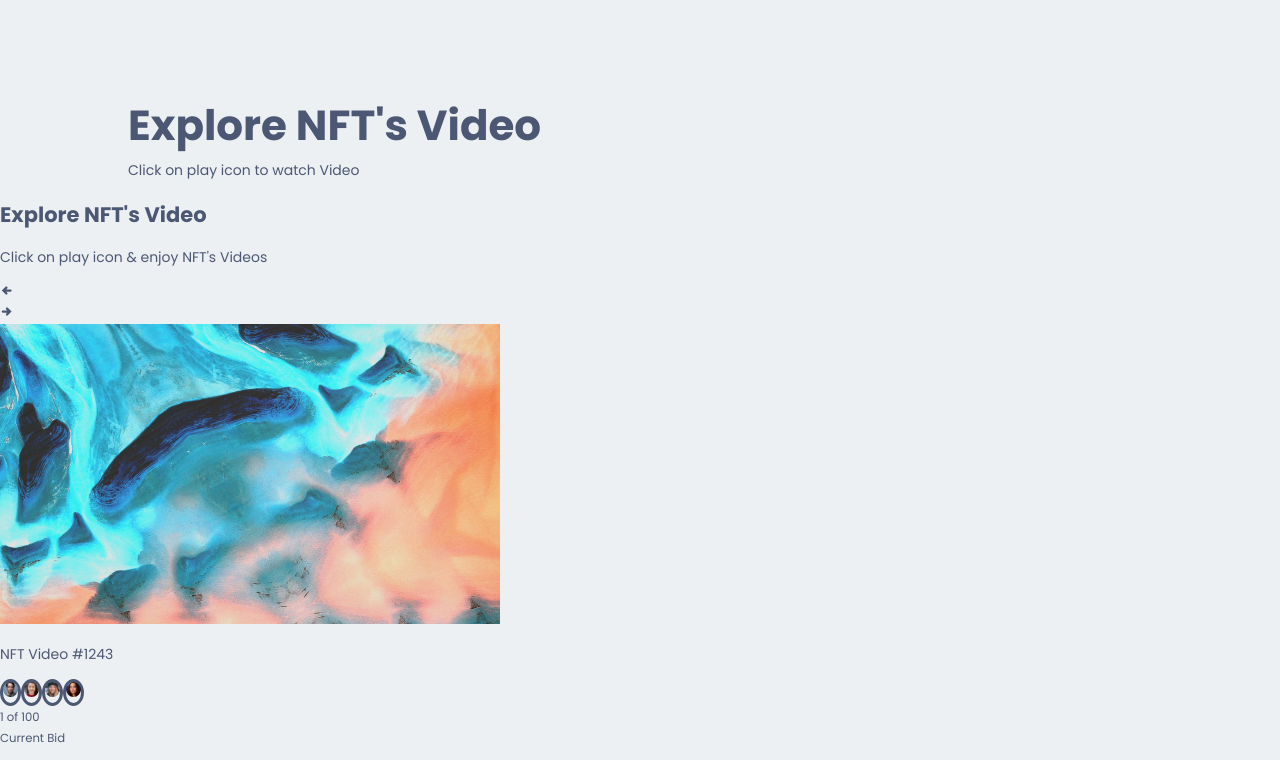
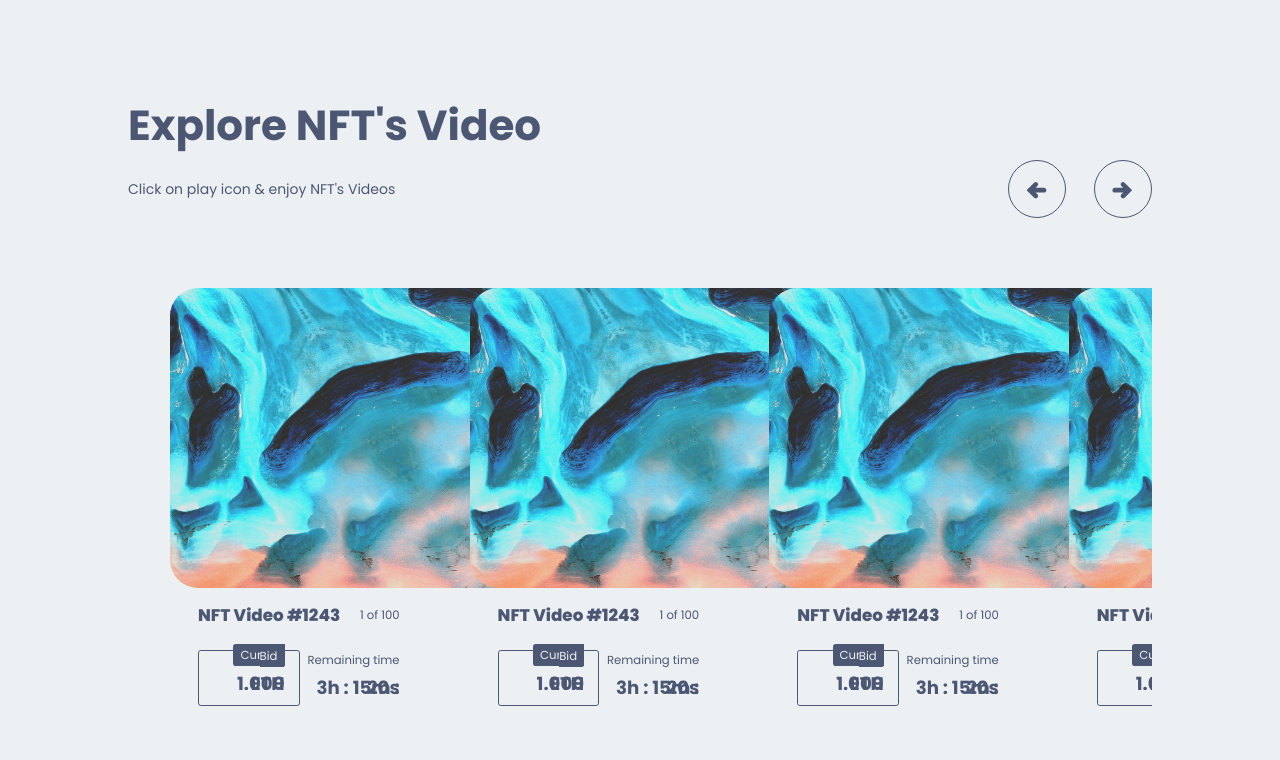
Before and after one commit to Jagadeesh487/nft_marketPlace, a Next.js app in the folder frontEnds/my-app/: page / in a window 1280 px wide. Shown: the part 4700-5460 px from the top of the page. Built offline with nearby package versions, Linux system fonts and the light colour scheme.

Commit message:
added jsx and css to brand component

```diff
--- a/frontEnds/my-app/components/Brand/Brand.jsx
+++ b/frontEnds/my-app/components/Brand/Brand.jsx
@@ -1,8 +1,28 @@
 import React from 'react'
+import Image from "next/image";
+
+import Style from "./Brand.module.css"
+import images from "../../img"
+import { Button } from '../../components/components_index';
 
 const Brand = () => {
   return (
-    <div>Brand</div>
+    <div className={Style.Brand}>
+      <div className = {Style.Brand_box}>
+        <div className = {Style.Brand_box_left}>
+          <Image src={images.logo} alt = "brand logo" width = {100} height = {50}/>
+          <h1>Earn free crypto with Cidcrypt</h1>
+          <p>A creative agency that lead and inspire.</p>
+          <div className = {Style.Brand_box_left_btn}>
+            <Button btnName="Create" handleClick={()=>{}}/>
+            <Button btnName="Discover" handleClick={()=>{}}/>
+          </div>
+        </div>
+        <div className={Style.Brand_box_right}>
+          <Image src={images.eran} alt="brand logo" width={800} height={600}/>
+        </div>
+      </div>
+    </div>
   )
 }
 
--- a/frontEnds/my-app/components/Brand/Brand.module.css
+++ b/frontEnds/my-app/components/Brand/Brand.module.css
@@ -0,0 +1,46 @@
+.Brand {
+    width: 100%;
+    margin-top: 10rem;
+    margin-bottom: 7rem;
+}
+
+.Brand_box{
+    width: 80%;
+    margin: 0 auto;
+    display: grid;
+    grid-template-columns: 1.5fr 2fr;
+    gap: 5rem;
+    align-items: center;
+}
+
+.Brand_box_left h1{
+    font-size: 4rem;
+    line-height: 1;
+    font-weight: bolder;
+}
+
+.Brand_box_left p{
+    font-size: 1.3rem;
+    margin-top: -2rem;
+}
+
+.Brand_box_left_btn{
+    display: flex;
+    align-items: center;
+    gap: 2rem;
+    margin-top: 3rem;
+}
+
+@media screen and (max-width: 35em){
+    .Brand_box{
+        grid-template-columns: 1fr;
+    }
+
+    .Brand_box_left h1{
+        font: 2.5rem;
+    }
+
+    .Brand_box_left p{
+        margin-top: -.5rem;
+    }
+}
--- a/frontEnds/my-app/components/Slider/Slider.module.css
+++ b/frontEnds/my-app/components/Slider/Slider.module.css
@@ -0,0 +1,79 @@
+.slider{
+    width: 100%;
+}
+.slider_box{
+    width: 80%;
+    margin: 0 auto;
+    padding: 0 -1rem 8rem 0;
+}
+
+.slider_box h2{
+    font-size: 3rem;
+    line-height: 0;
+}
+
+.slider_box_button{
+    display: flex;
+    justify-content: space-between;
+    align-items: center;
+}
+
+.slider_box_button_btn{
+    display: flex;
+    align-items: center;
+    gap: 2rem;
+    font-size: 2rem;
+}
+
+.slider_box_button_btn_icon{
+    border: 1px solid var(--icons-color);
+    padding: 1rem;
+    display: flex;
+    align-items: center;
+    border-radius: 50%;
+    transition: all .3s ease-in;
+    cursor: pointer;
+}
+
+.slider_box_button_btn_icon:hover{
+    background-color: var(--icons-color);
+    color: var(--main-bg-color);
+    box-shadow: var(--box-shadow);
+}
+
+.slider_box_items{
+    width: 100%;
+    overflow: hidden;
+}
+
+.slider_box_item{
+    display: grid;
+    grid-template-columns: repeat(6, 20.4rem);
+    gap: 1rem;
+    padding: 4rem 2rem;
+    cursor: grab;
+}
+
+.slider_box_item::-webkit-scrollbar {
+    display: none;
+}
+
+
+@media screen and (max-width: 35em){
+    .slider_box h2{
+        font-size: 2rem;
+    }
+    .slider_box_items{
+        overflow: auto;
+        grid-template-columns: repeat(6, 95%);
+        padding: 4rem 0;
+    }
+
+    .slider_box{
+        width: 90%;
+    }
+
+    .slider_box_button_btn_icon{
+        padding: .5rem;
+    }
+}
--- a/frontEnds/my-app/components/Slider/SliderCard/SliderCard.jsx
+++ b/frontEnds/my-app/components/Slider/SliderCard/SliderCard.jsx
@@ -12,18 +12,18 @@ const SliderCard = () => {
     <motion.div className={Style.sliderCard}>
       <div className={Style.sliderCard_box}>
         <motion.div className = {Style.sliderCard_box_img}>
-          <Image src={images.creatorbackground1} alt="slider profile" width={500} height={300} objectFit="cover"/>
+          <Image src={images.creatorbackground1} className = {Style.sliderCard_box_img_img} alt="slider profile" width={500} height={300} objectFit="cover"/>
         </motion.div>
         <div className={Style.sliderCard_box_title}>
           <p>NFT Video #1243</p>
           <div className={Style.sliderCard_box_title_like}>
-            <LikeProfile/>
+            {/* <LikeProfile/> */}
             <small>1 of 100</small>
           </div>
         </div>
 
         <div className={Style.sliderCard_box_price}>
-          <div className={Style.sliderCard_box_prive_box}>
+          <div className={Style.sliderCard_box_price_box}>
             <small>Current Bid</small>
             <p>1.000 ETH</p>
           </div>
--- a/frontEnds/my-app/components/Slider/SliderCard/SliderCard.module.css
+++ b/frontEnds/my-app/components/Slider/SliderCard/SliderCard.module.css
@@ -0,0 +1,95 @@
+
+.sliderCard{
+    padding: 1rem;
+}
+
+.sliderCard_box{
+    transition: all .3s ease-in;
+    border-radius: 2rem;
+    padding-bottom: 1rem;
+}
+
+.sliderCard_box:hover{
+    box-shadow: var(--box-shadow);
+}
+
+.sliderCard_box_img_img{
+    border-radius: 2rem;
+}
+
+.sliderCard_box_title{
+    display: flex;
+    align-items: center;
+    padding-inline: 2rem;
+    justify-content: space-between;
+    gap: 1rem;
+}
+
+.sliderCard_box_title p{
+    font-size: 1.2rem;
+    line-height: .5;
+    font-weight: 800;
+}
+
+.sliderCard_box_title_like{
+    display: flex;
+    align-items: center;
+    gap: .5rem;
+}
+
+.sliderCard_box_price{
+    display: flex;
+    justify-content: space-between;
+    padding-inline: 2rem;
+    line-height: 0;
+    margin-top: 1rem;
+    text-align: end;
+}
+
+.sliderCard_box_price_box{
+    border: 1px solid var(--icons-color);
+    padding: .2rem 1rem;
+    border-radius: .2rem;
+}
+
+.sliderCard_box_price_box small{
+    background-color: var(--icons-color);
+    padding: .2rem .5rem;
+    border-radius: .2rem;
+    color: var(--main-bg-color);
+}
+
+.sliderCard_box_price_box p{
+    font-size: 1.3rem;
+    font-weight: 700;
+    margin-top: 2rem;
+    line-height: 0;
+}
+
+.sliderCard_box_price_time {
+    align-items: flex-end;
+    display: grid;
+}
+
+.sliderCard_box_price_time p{
+    font-size: 1.3rem;
+    font-weight: 700;
+}
+
+@media screen and (min-device-width: 320px) and (max-device-width: 375px){
+    .sliderCard{
+        padding: .5rem;
+    }
+
+    .sliderCard_box_title p{
+        font-size: 1rem;
+    }
+
+    .sliderCard_box_price_box{
+        padding: .2rem;
+    }
+
+    .sliderCard_box_price_time p{
+        font-size: 1rem;
+    }
+}
--- a/frontEnds/my-app/components/components_index.js
+++ b/frontEnds/my-app/components/components_index.js
@@ -15,6 +15,7 @@ import FollowerTab from "./FollowerTab/FollowerTab";
 import AudioLive from "./AudioLive/AudioLive";
 import LikeProfile from "./LikeProfile/LikeProfile";
 import Slider from "./Slider/Slider";
+import Brand from "./Brand/Brand";
 
 export{
     Button,
@@ -33,5 +34,6 @@ export{
     FollowerTab,
     AudioLive,
     LikeProfile,
-    Slider
+    Slider,
+    Brand
 };
--- a/frontEnds/my-app/img/index.js
+++ b/frontEnds/my-app/img/index.js
@@ -42,6 +42,7 @@ import nft_image_3 from "./nft-image-3.png";
 import nft_image_4 from "./nft-image-4.png";
 import musiceWave from "./musicwave.png";
 import update from "./update.png";
+import eran from './eran.png'
 
 export default {
   collection,
@@ -88,4 +89,5 @@ export default {
   vimeo,
   youtube,
   zgcmq,
+  eran
 };
--- a/frontEnds/my-app/pages/index.js
+++ b/frontEnds/my-app/pages/index.js
@@ -14,7 +14,8 @@ import {
   Collection,
   FollowerTab,
   AudioLive,
-  Slider
+  Slider,
+  Brand
 } from "../components/components_index"
 
 const Home = () => {
@@ -28,9 +29,6 @@ const Home = () => {
       paragraph="Discover the most outstanding NFTs in all topics of life"/>
       <AudioLive/>
       <FollowerTab/>
-      <Title
-      heading="Explore NFT's Video"
-      paragraph="Click on play icon to watch Video"/>
       <Slider/>
       <Collection/>
       <Title
@@ -43,6 +41,7 @@ const Home = () => {
       paragraph="Explore the NFTs in the most features categaries"/>
       <Category/>
       <Subscribe/>
+      <Brand/>
     </div>
   )
 }
```
